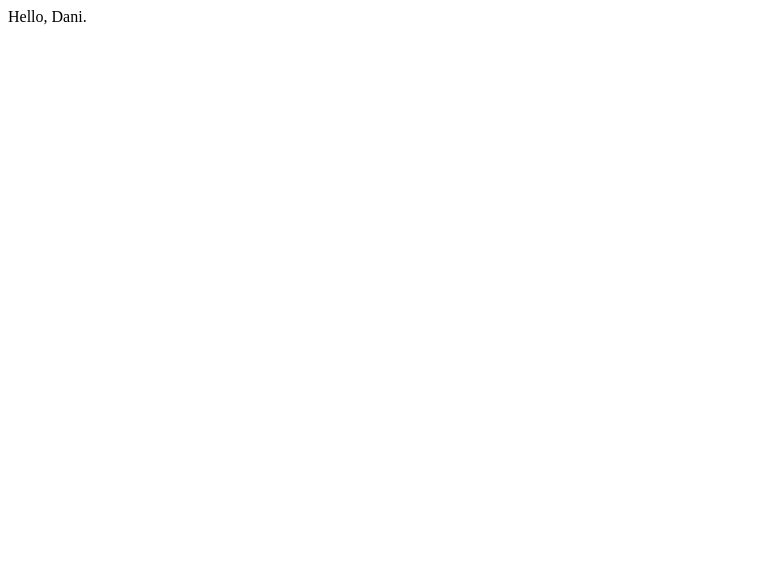
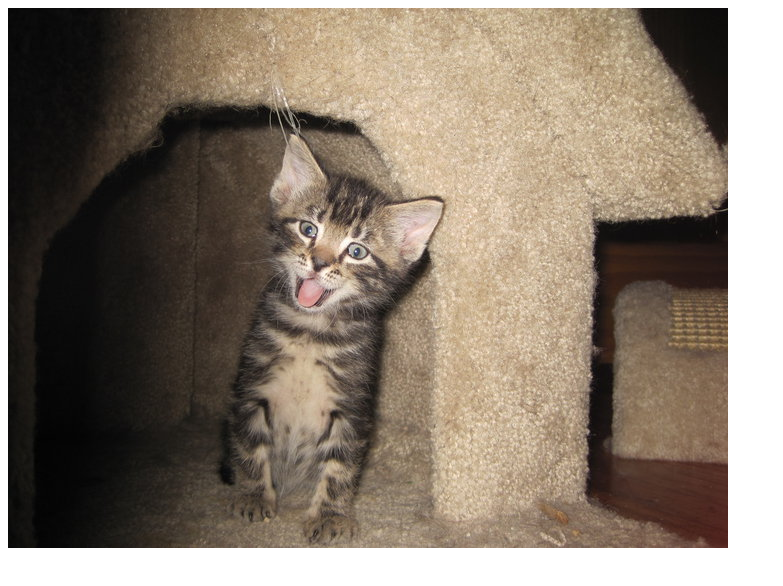
Before and after one commit to johndevitis/dani.party, a plain HTML site: page index.html in a window 1280 px wide. Shown: the whole page, without its empty margins (0-783 px from the left). Drawn offline with Linux system fonts and the light colour scheme.

Commit message:
added image of ricardo

```diff
--- a/index.html
+++ b/index.html
@@ -1 +1 @@
-<html><body>Hello, Dani.</body></html>
+<html><img src="ricardo.jpg"></html>
```
Also changed, not shown: ricardo.jpg (added), 1 other file.
